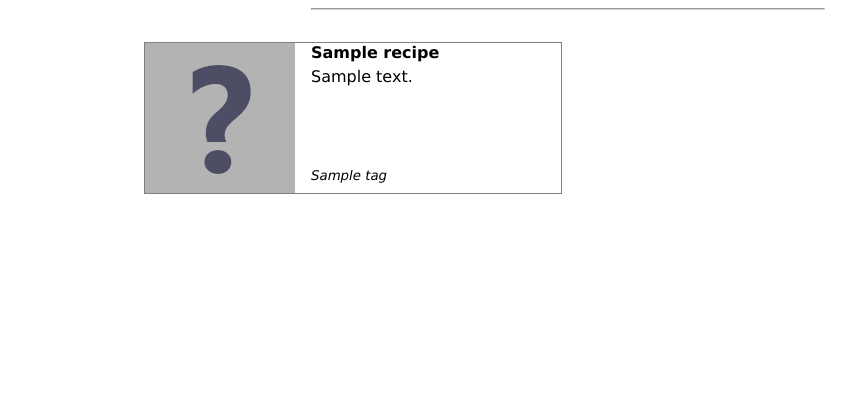
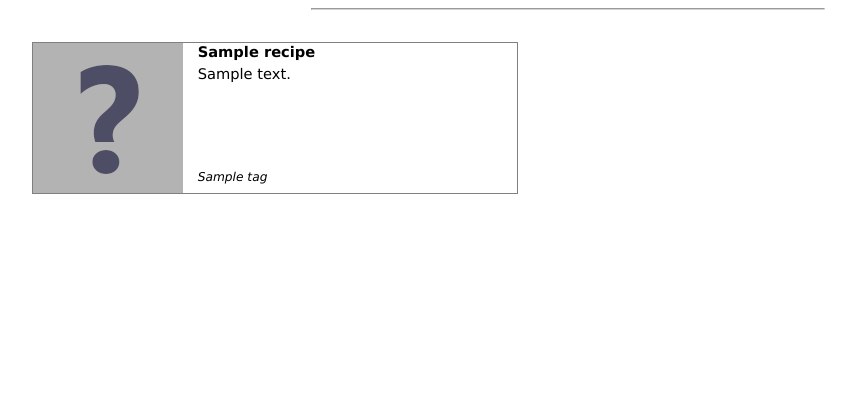
Before and after one commit to strangeglyph/cookbook, a Flask app: template templates/listing.jinja2 in a window 1280 px wide. Shown: the part 110-503 px from the top of the page, without its empty margins (72-928 px from the left). Run offline with Flask 2, Linux system fonts and the light colour scheme; the template is opened without the code that fills it: most values are stand-ins (such as "Sample title", 1, 10 or a date in 2020); parts of the project's set-up code (start-up, migrations or seed data) failed here and were passed over.

Commit message:
Layouting

```diff
--- a/static/style.css
+++ b/static/style.css
@@ -82,18 +82,19 @@ body {
 
 #results {
     display: grid;
-    width: 53em;
+    width: 67em;
     grid-template-areas: "a a";
     grid-gap: 1em;
 }
 
 .result {
-    width: 26em;
+    width: 33em;
     border: 1px solid gray;
     display: grid;
     grid-template-rows: [top] 1em auto 1em 1px [bottom];
     grid-template-columns: [left] 150px [text] auto [text-end] 0.5em;
     grid-gap: 0.5em 1em;
+    font-size: 11pt;
 }
 
 .result-image {
--- a/templates/index.jinja2
+++ b/templates/index.jinja2
@@ -15,13 +15,13 @@
         <a href="/all">Show All</a>
         {% if langs %} |
             {% for lang in langs %}
+                {% if loop.index0 != 0 %} &#9679; {% endif %}
+
                 {% if lang == active_lang %}
                     {{ lang }}
                 {% else %}
-                    <a href="/?lang={{ lang }}>">{{ lang }}</a>
+                    <a href="/?lang={{ lang }}">{{ lang }}</a>
                 {% endif %}
-
-                {% if loop.index0 != 0 %} &#9679; {% endif %}
             {% endfor %}
         {% endif %}
     </div>
```
